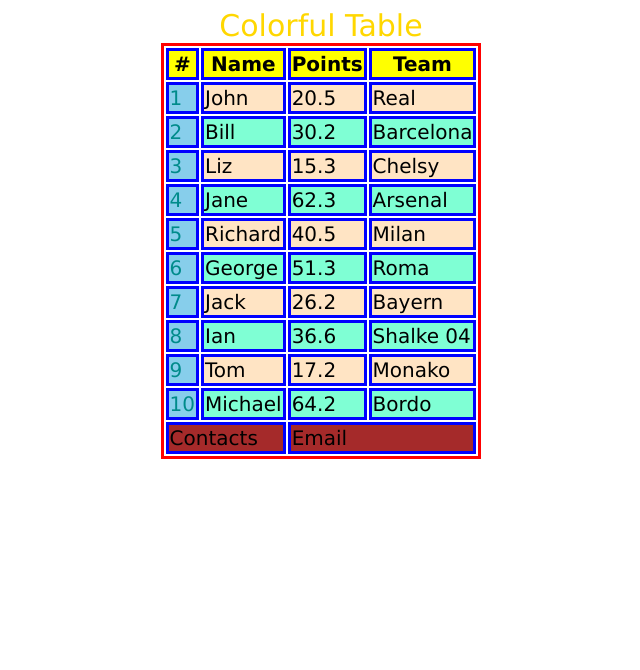
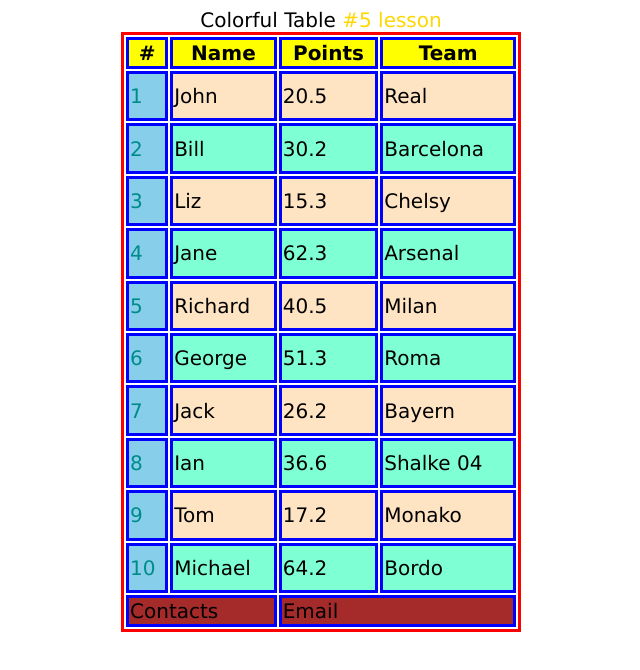
Before and after one commit to Ragy4a/colorfultable, a plain HTML site: page index.html in a window 1280 px wide. Shown: the whole page, without its empty margins (319-959 px from the left). Drawn offline with Linux system fonts and the light colour scheme.

Commit message:
Add files via upload

```diff
--- a/index.html
+++ b/index.html
@@ -7,6 +7,7 @@
     <link rel="stylesheet" href="./table.css">
 </head>
 <body>
+    <section>
         <table>
             <caption>Colorful Table</caption>
             <thead>
@@ -84,5 +85,6 @@
                 <td colspan="3">Email</td>
             </tfoot>
         </table>
+    </section>
 </body>
 </html>
--- a/table.css
+++ b/table.css
@@ -2,21 +2,24 @@
     font-size: 20px;
     font-family: 'Lucida Sans', 'Lucida Sans Regular', 'Lucida Grande', 'Lucida Sans Unicode', Geneva, Verdana, sans-serif;
 }
-caption{
-    font-size: 30px;
+caption::after{
+    content: " #5 lesson";
+    font-size: 20px;
     color: gold;
+}
+section{
+    display: flex;
+    justify-content: center;
+    align-content: center;
 }
 table{
     border: 3px solid red;
+    height: 600px;
+    width: 400px;
 }
 td,
 th{
     border: 3px solid blue;
-}
-body{
-    display: flex;
-    justify-content: center;
-    align-content: center;
 }
 tbody td:first-child{
     color: darkcyan;
```
Lines whose indentation alone changed are shown as unchanged.
